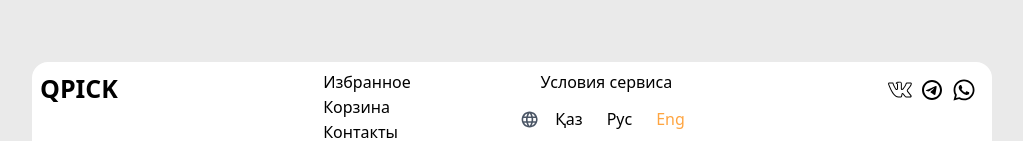
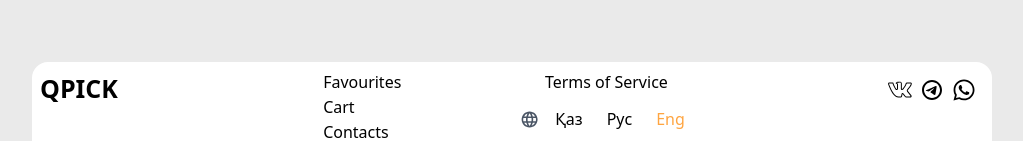
Before and after one commit to A6ad0n/verbose-octo-meme, a React (Vite) app: page / in a window 1280 px wide. Shown: the part 656-797 px from the top of the page, without its empty margins (128-1151 px from the left). Built offline with nearby package versions, Linux system fonts and the light colour scheme.

Commit message:
footer Localizatino added

```diff
--- a/src/components/Footer/Footer.tsx
+++ b/src/components/Footer/Footer.tsx
@@ -15,12 +15,12 @@ const Footer = () => {
 						</td>
 						<td className="w-[20%]">
 							<ButtonWithIcon
-								text={t("Избранное")}
+								text={t("footer.favourite")}
 							/>
 						</td>
 						<td className="w-[20%] text-center">
 							<ButtonWithIcon
-								text={t("Условия сервиса")}
+								text={t("footer.terms")}
 							/>
 						</td>
 						<td className="w-[30%] hidden lg:table-cell" rowSpan={2}>
@@ -36,7 +36,7 @@ const Footer = () => {
 					<tr>
 						<td className="">
 							<ButtonWithIcon
-								text={t("Корзина")}
+								text={t("footer.cart")}
 							/>
 						</td>
 						<td className="align-top" rowSpan={2}>
@@ -49,7 +49,7 @@ const Footer = () => {
 						<td className="hidden md:table-cell"></td>
 						<td className="">
 							<ButtonWithIcon
-								text={t("Контакты")}
+								text={t("footer.contacts")}
 							/>
 						</td>
 						<td className=" hidden lg:table-cell"></td>
--- a/src/language/i18n.ts
+++ b/src/language/i18n.ts
@@ -7,17 +7,38 @@ i18n.use(initReactI18next).init({
     resources: {
         en: {
 					translation: {
-            helloWorld: "Hello World!"
+            helloWorld: "Hello World!",
+
+						footer: {
+							cart: "Cart",
+							favourite: "Favourites",
+							contacts: "Contacts",
+							terms: "Terms of Service",
+						},
 					}
         },
         ru: {
 					translation: {
-            helloWorld: "Привет Мир!"
+            helloWorld: "Привет Мир!",
+
+						footer: {
+							cart: "Корзина",
+							favourite: "Избранное",
+							contacts: "Контакты",
+							terms: "Условия сервиса",
+						},
 					}
         },
         kz: {
 					translation: {
-            helloWorld: "Сәлем Әлем!"
+            helloWorld: "Сәлем Әлем!",
+
+						footer: {
+							cart: "Себет",
+							favourite: "Таңдаулылар",
+							contacts: "Байланыс",
+							terms: "Қызмет шарттары",
+						},
 					}
         }
     }
```
